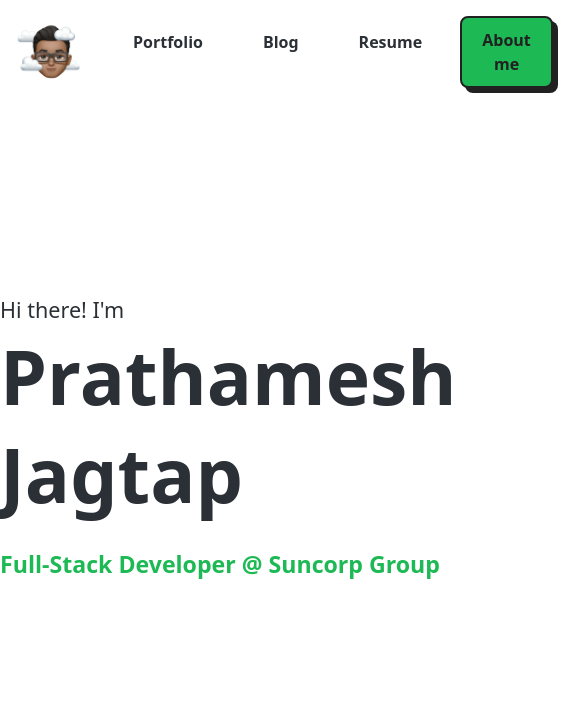
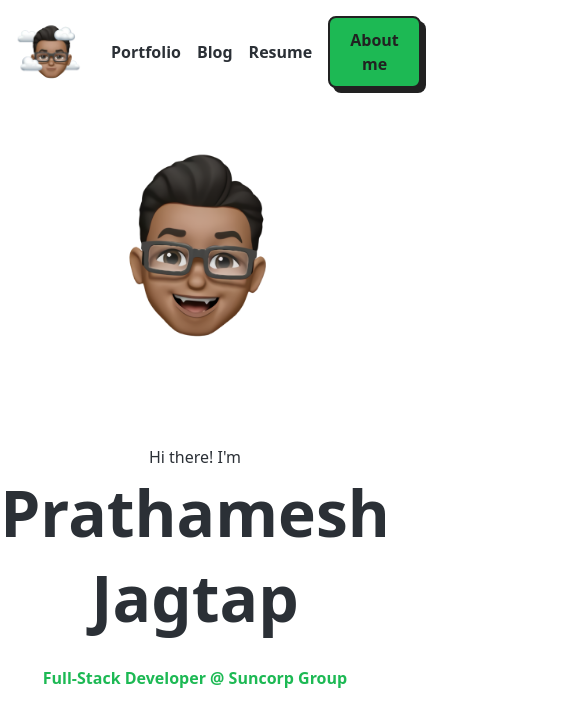
Before and after one commit to przths/website-react, a React (Create React App) app: page / in a window 390 px wide. Shown: the top 726 px of the page, 585 px wide, since content can reach past the window. Built offline with nearby package versions, Linux system fonts and the light colour scheme.

Commit message:
Made UI responsive to mobile.

```diff
--- a/src/App.js
+++ b/src/App.js
@@ -1,14 +1,16 @@
 import React from "react";
 import 'bootstrap/dist/css/bootstrap.min.css';
 import { BrowserRouter, Routes, Route } from 'react-router-dom';
-import { HOME_PAGE_URL } from "./Common/Constants";
+import { ROOT_PAGE_URL, HOME_PAGE_URL } from "./Common/Constants";
 import HomePage from "./Pages/Home";
 
 function App() {
   return (
     <BrowserRouter>
       <Routes>
-        <Route path={HOME_PAGE_URL} element={<HomePage/>}/>
+        {[ROOT_PAGE_URL, HOME_PAGE_URL].map((path, index) =>
+            <Route path={path} element={<HomePage/>} key={index} />
+        )}
       </Routes>
     </BrowserRouter>
   );
--- a/src/Common/Constants.js
+++ b/src/Common/Constants.js
@@ -1 +1,2 @@
-export const HOME_PAGE_URL = '/';
+export const ROOT_PAGE_URL = '/'
+export const HOME_PAGE_URL = '/home';
--- a/src/Common/StyledAtoms.js
+++ b/src/Common/StyledAtoms.js
@@ -5,6 +5,7 @@ export const HomePageContainer = styled.div`
   background-color: ${props => props.backgroundColor};
   color: ${props => props.textColor};
   height: 100vh;
+  width: 100vw;
 `
 
 export const HeaderContainer = styled.div`
@@ -58,11 +59,6 @@ export const NavButtonContainer = styled.button`
   margin:0;
   padding:0;
   cursor: pointer;
-  position: relative;
-  display: inline-flex;
-  align-items: center;
-  justify-content: center;
-  padding: 14px 22px;
   font-weight: 600;
   font-size: 1rem;
   transition: 0.3s;
@@ -70,4 +66,7 @@ export const NavButtonContainer = styled.button`
   &:hover {
     color: #1db954;
   }
+  @media (min-width: 500px) {
+    padding: 14px 22px;
+  }
 `
--- a/src/Components/HomeHeader.js
+++ b/src/Components/HomeHeader.js
@@ -12,7 +12,7 @@ import {
 const NavButton = (props) => {
   let onClick = props.onClick;
   return (
-    <Nav.Link class="me-3">
+    <Nav.Link className='my-auto'>
       <NavButtonContainer onClick={onClick} {...props}/>
     </Nav.Link>
   );
--- a/src/Pages/Home.css
+++ b/src/Pages/Home.css
@@ -1,9 +1,5 @@
 .fill {
     min-height: 80%;
-}
-
-.large-heading {
-    font-size: 75px;
 }
 
 .memoji-size {
@@ -14,6 +10,47 @@
     color: #1db954;
 }
 
-.d-flex {
-    min-width: 510px;
+@media (min-width: 510px) {
+	.image-size {
+		width: 450px;
+		height: 450px;
+	}
+	.title-size {
+		font-size: 21px;
+	}
+	.large-heading {
+		font-size: 75px;
+	}
+	.job-heading {
+		font-size: 23px;
+	}
+	.d-flex {
+		min-width: 510px;
+	}
 }
+
+@media (max-width: 450px) {
+    .flex-direction {
+        flex-direction: column;
+    }
+	.text-section {
+		order: 1;
+		min-height: 300px;
+	}
+	.image-size {
+		width: 250px;
+		height: 250px;
+	}
+	.title-size {
+		font-size: 16px;
+	}
+	.large-heading {
+		font-size: 64px;
+	}
+	.job-heading {
+		font-size: 16px;
+	}
+	.text-alignment {
+		text-align: center;
+	}
+}
--- a/src/Pages/Home.js
+++ b/src/Pages/Home.js
@@ -61,10 +61,10 @@ const HomePage = () => {
 	return (
 		<HomePageContainer textColor={textColor} backgroundColor={backgroundColor}>
 			<HomeHeader textColor={textColor} setDarkMode={setDarkMode} />
-			<div class='d-flex flex-row justify-content-around fill'>
-				<div class="d-flex my-auto align-items-stretch">
-					<div class='d-flex flex-column'>
-						<h4>
+			<div class='d-flex flex-direction justify-content-around fill'>
+				<div class="mx-auto my-auto text-section align-items-stretch">
+					<div class='d-flex flex-column text-alignment'>
+						<h4 class="title-size">
 							<TypewriterEffect
 								text={title}
 								displayedText={displayedTitle}
@@ -97,7 +97,7 @@ const HomePage = () => {
 							</strong>
 						</h1>
 						<h3 class="mt-4">
-							<strong>
+							<strong class="job-heading">
 								{ (lastName === displayedLastName) &&
 									<TypewriterEffect
 										text={jobTitle}
@@ -111,13 +111,11 @@ const HomePage = () => {
 						</h3>
 					</div>
 				</div>
-				<div class="d-flex my-auto align-items-stretch">
+				<div class="mx-auto my-auto align-items-stretch">
 					{selectedImage &&
 						<img
 							src={selectedImage}
-							width="450"
-							height="450"
-							className="d-inline-block align-top"
+							className="image-size d-inline-block align-top"
 							alt="React Bootstrap logo"
 						/>
 					}
```
